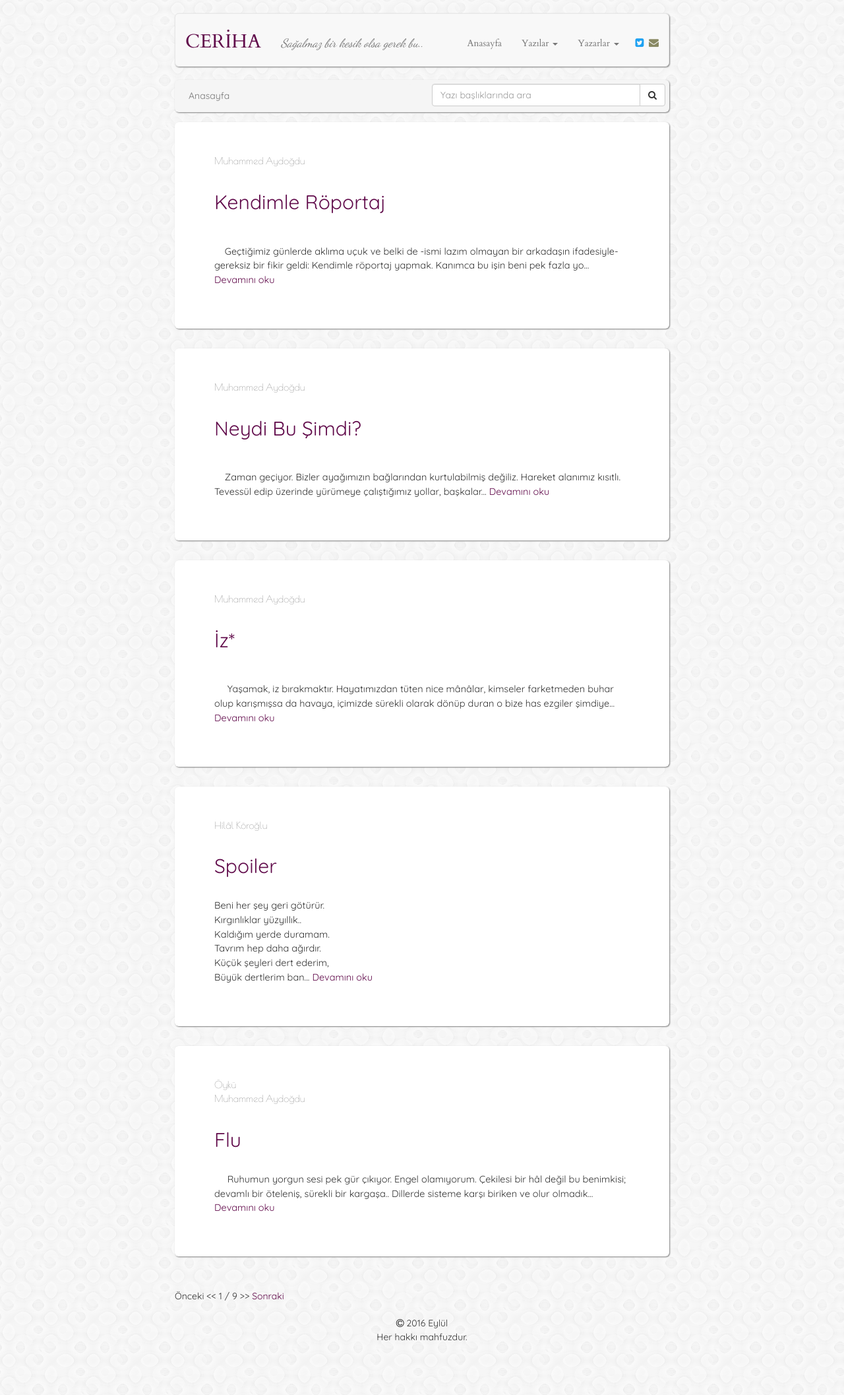
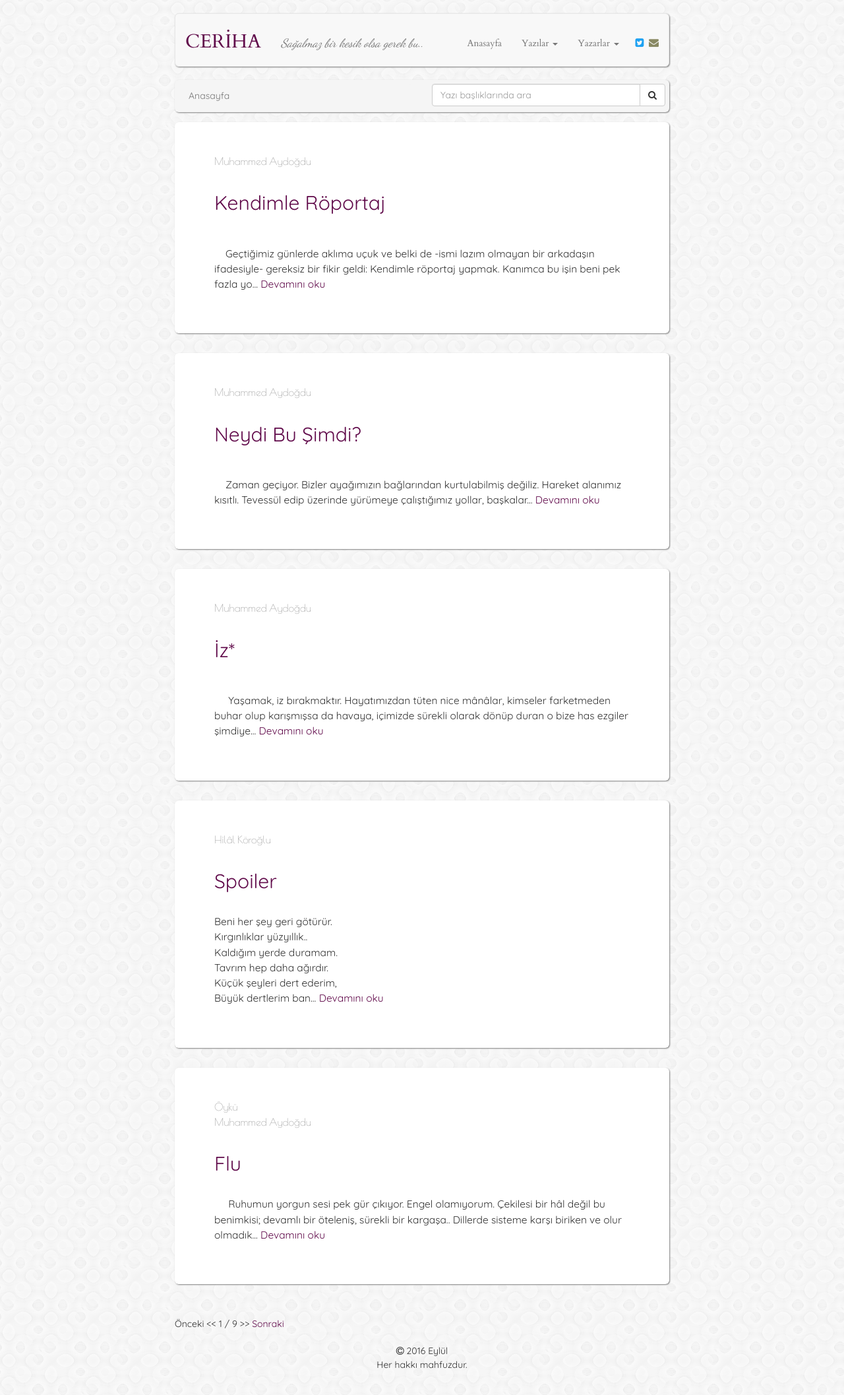
Before and after one commit to muhammedaydogdu/muhammedaydogdu.github.io, a Jekyll site: the page built from index.html, in a window 1280 px wide. Shown: the whole page at 66% size. Built offline with Jekyll 4.4.1, drawn with Linux system fonts in a browser that asks for light colours; some web fonts are replaced; the list of posts is cut into pages by our own code; before the commit the page ends 2072 px from its top, so only the background shows below that.

Commit message:
Update style.css

```diff
--- a/css/style.css
+++ b/css/style.css
@@ -87,7 +87,7 @@ h2 {
 }
 
 .container .jumbotron p {
-  font-size: 14.5px;
+  font-size: 15.5px;
 }
 
 .data {
```
